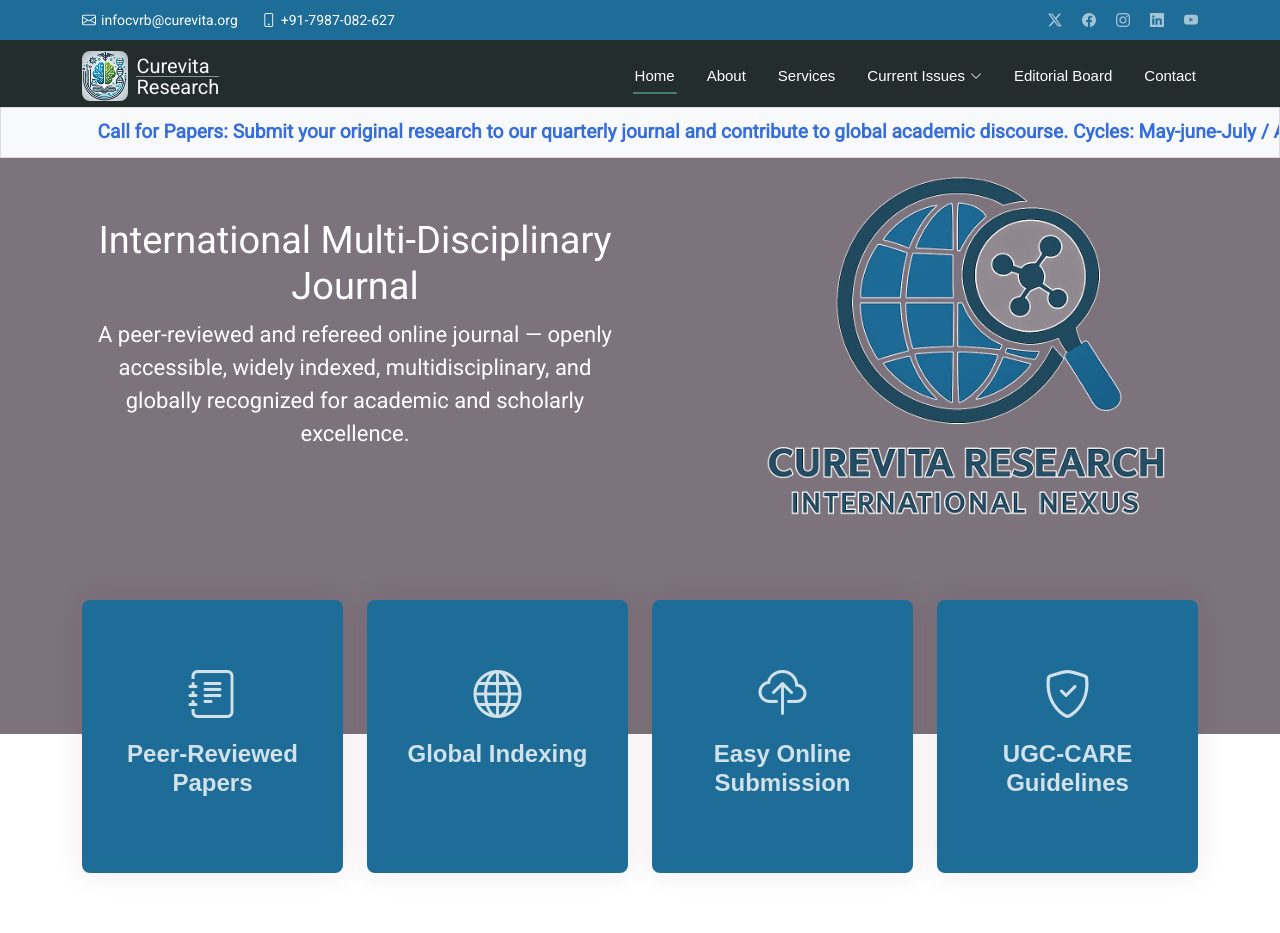
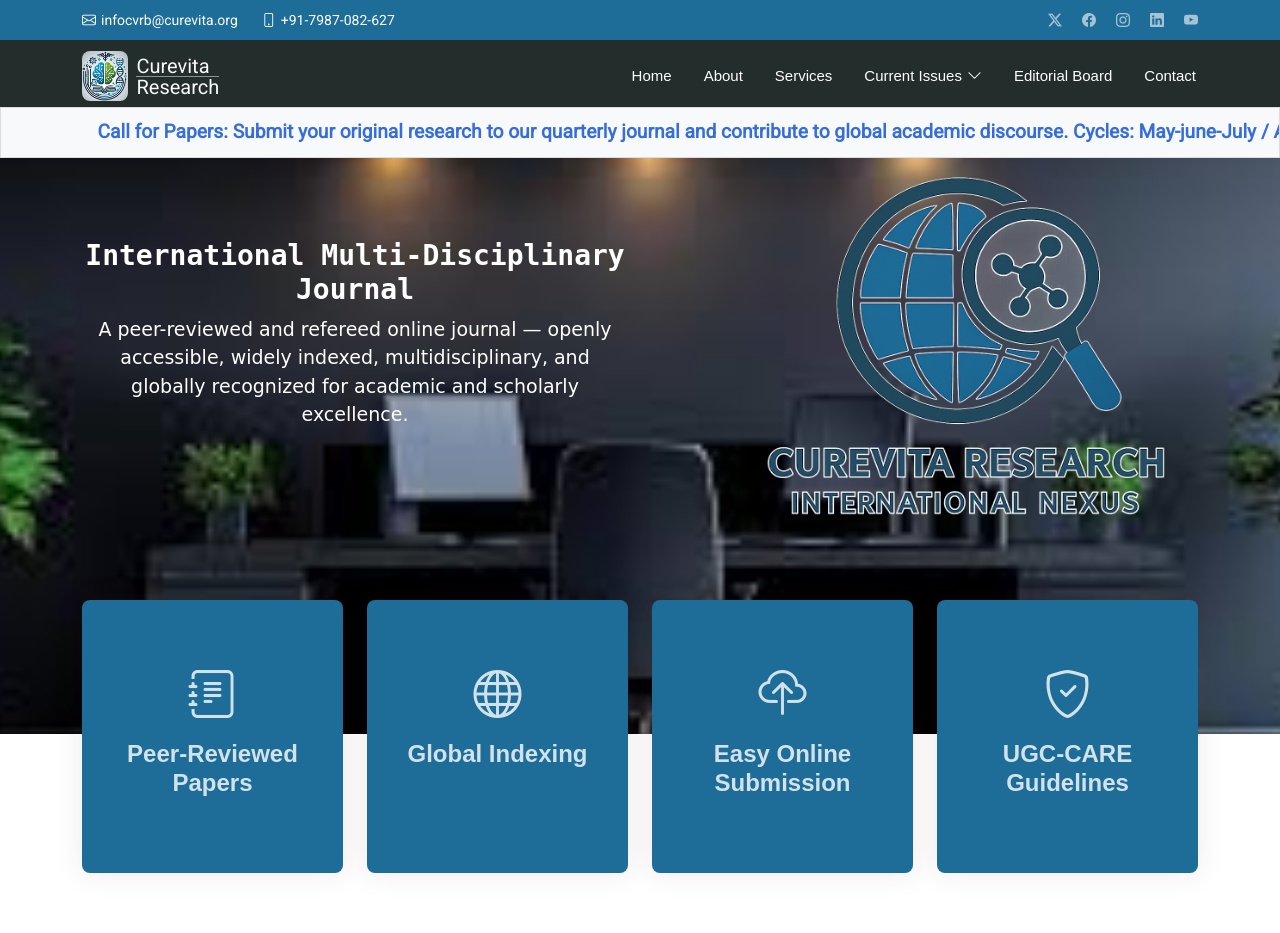
Before and after one commit to shah5fahad/crin_project, a Python web app: template main_app/templates/index.html in a window 1280 px wide. Shown: the top 933 px of the page. Run offline with Jinja, Linux system fonts and the light colour scheme; the template is opened without the code that fills it, so the values that code supplies are empty; some libraries are stand-ins or nearby versions.

Commit message:
fix minor changes and update UI

```diff
--- a/main_app/static/assets/css/main.css
+++ b/main_app/static/assets/css/main.css
@@ -54,11 +54,18 @@
 
 .accent-background {
   --background-color: #7c737c;
+  --background-image: url('/static/assets/img/top_bg_img.jpg');
   --default-color: #ffffff;
   --heading-color: #ffffff;
   --accent-color: #ffffff;
   --surface-color: #00b6a1;
   --contrast-color: #ffffff;
+}
+
+.top_background_img {
+  background-image: url('/static/assets/img/top_bg_img.jpg') !important;
+  background-size: cover;
+  background-position: center;
 }
 
 /* Smooth scroll */
@@ -350,7 +357,9 @@
   }
 
   .navmenu a,
-  .navmenu a:focus {
+  .navmenu a:focus,
+  .navmenu .dropdown-content,
+  .navmenu .dropdown-content:focus {
     color: var(--nav-color);
     font-size: 15px;
     padding: 0 2px;
@@ -385,6 +394,7 @@
   }
 
   .navmenu a:hover:before,
+  .navmenu .dropdown-content:hover:before
   .navmenu li:hover>a:before,
   .navmenu .active:before {
     visibility: visible;
@@ -487,7 +497,9 @@
   }
 
   .navmenu a,
-  .navmenu a:focus {
+  .navmenu a:focus,
+  .navmenu .dropdown-content,
+  .navmenu .dropdown-content:focus {
     color: var(--nav-dropdown-color);
     padding: 10px 20px;
     font-family: var(--nav-font);
@@ -522,6 +534,7 @@
   }
 
   .navmenu a:hover,
+  .navmenu .dropdown-content:hover,
   .navmenu .active,
   .navmenu .active:focus {
     color: var(--nav-dropdown-hover-color);
--- a/main_app/static/assets/js/main.js
+++ b/main_app/static/assets/js/main.js
@@ -23,10 +23,20 @@
   window.addEventListener('load', toggleScrolled);
 
   // Show/hide dropdown on hover
-  const dropdown = document.querySelector('.dropdown');
-  const menu = dropdown.querySelector('.dropdown-menu');
+  const dropdown = document.querySelector('#navmenu .dropdown');
+  const menu = dropdown.querySelector('#navmenu .dropdown-menu');
   dropdown.addEventListener('mouseover', () => menu.style.display = 'block');
   dropdown.addEventListener('mouseout', () => menu.style.display = 'none');
+  // Toggle on click
+  dropdown.addEventListener('click', (e) => {
+    e.stopPropagation(); // prevent bubbling
+    const isVisible = menu.style.display === 'block';
+    menu.style.display = isVisible ? 'none' : 'block';
+  });
+  // Hide dropdown when clicking outside
+  document.addEventListener('click', () => {
+    menu.style.display = 'none';
+  });
 
   /**
    * Mobile nav toggle
--- a/main_app/templates/index.html
+++ b/main_app/templates/index.html
@@ -123,21 +123,15 @@
                      <li><a href="#about">About</a></li>
                      <li><a href="#services">Services</a></li>
                      <li class="dropdown" style="position: relative">
-                        <a
-                           href="#"
-                           style="
-                              display: flex;
-                              align-items: center;
-                              justify-content: space-between;
-                              text-decoration: none;
-                           "
+                        <div
+                           class="dropdown-content"
                         >
                            <span>Current Issues</span>
                            <i
                               class="bi bi-chevron-down"
                               style="margin-left: 5px"
                            ></i>
-                        </a>
+                     </div>
                         <ul
                            class="dropdown-menu p-3 shadow rounded-4"
                            style="min-width: 320px"
@@ -297,7 +291,7 @@
 
       <main class="main">
          <!-- Hero Section -->
-         <section id="hero" class="hero section accent-background">
+         <section id="hero" class="hero section accent-background top_background_img">
             <div
                class="container position-relative"
                data-aos="fade-up"
@@ -307,11 +301,11 @@
                   <div
                      class="col-lg-6 order-2 order-lg-1 d-flex flex-column justify-content-center"
                   >
-                     <div style="text-align: center; color: white; font-size: 38px; line-height: 1.2;">
+                     <div style="text-align: center; color: white; font-size: 28px; line-height: 1.2; font-family: monospace; font-weight: bold;">
                         International Multi-Disciplinary Journal
                      </div>
 
-                     <div style="text-align: center; color: white; font-size: 22px; margin-top: 8px;">
+                     <div style="text-align: center; color: white; font-size: 19px; margin-top: 8px; font-family: cursive;">
                         A peer-reviewed and refereed online journal — openly
                         accessible, widely indexed, multidisciplinary, and
                         globally recognized for academic and scholarly
@@ -544,15 +538,6 @@
                </div>
             </div>
          </section>
-         <!-- /About Section -->
-
-         <!-- Clients Section -->
-         <!-- /Clients Section -->
-
-         <!-- Stats Section -->
-         <!-- /Stats Section -->
-
-         <!-- Call To Action Section -->
          <section
             id="call-to-action"
             class="call-to-action section dark-background"
@@ -1997,10 +1982,10 @@
                <div class="col-lg-2 col-6 footer-links">
                   <h4>Useful Links</h4>
                   <ul>
-                     <li><a href="index.html">Home</a></li>
+                     <li><a href="/">Home</a></li>
                      <li><a href="#about">About Us</a></li>
-                     <li><a href="#guidelines">Scope Of Journal</a></li>
-                     <li><a href="#submission">Submission Process</a></li>
+                     <li><a href="#publication-guidelines">Scope Of Journal</a></li>
+                     <li><a href="#submission-guidelines">Submission Process</a></li>
                      <li><a href="#faq">FAQ</a></li>
                   </ul>
                </div>
@@ -2008,8 +1993,7 @@
                <div class="col-lg-2 col-6 footer-links">
                   <h4>Quick Services</h4>
                   <ul>
-                     <li><a href="#editorial-board">Editorial Board</a></li>
-                     <li><a href="#reviewers">Reviewer Panel</a></li>
+                     <li><a href="#team">Reviewer Panel</a></li>
                      <li><a href="#blogs">Recent Blogs</a></li>
                      <li><a href="#contact">Contact Support</a></li>
                      <li><a href="#testimonials">Editorial Board</a></li>
```
